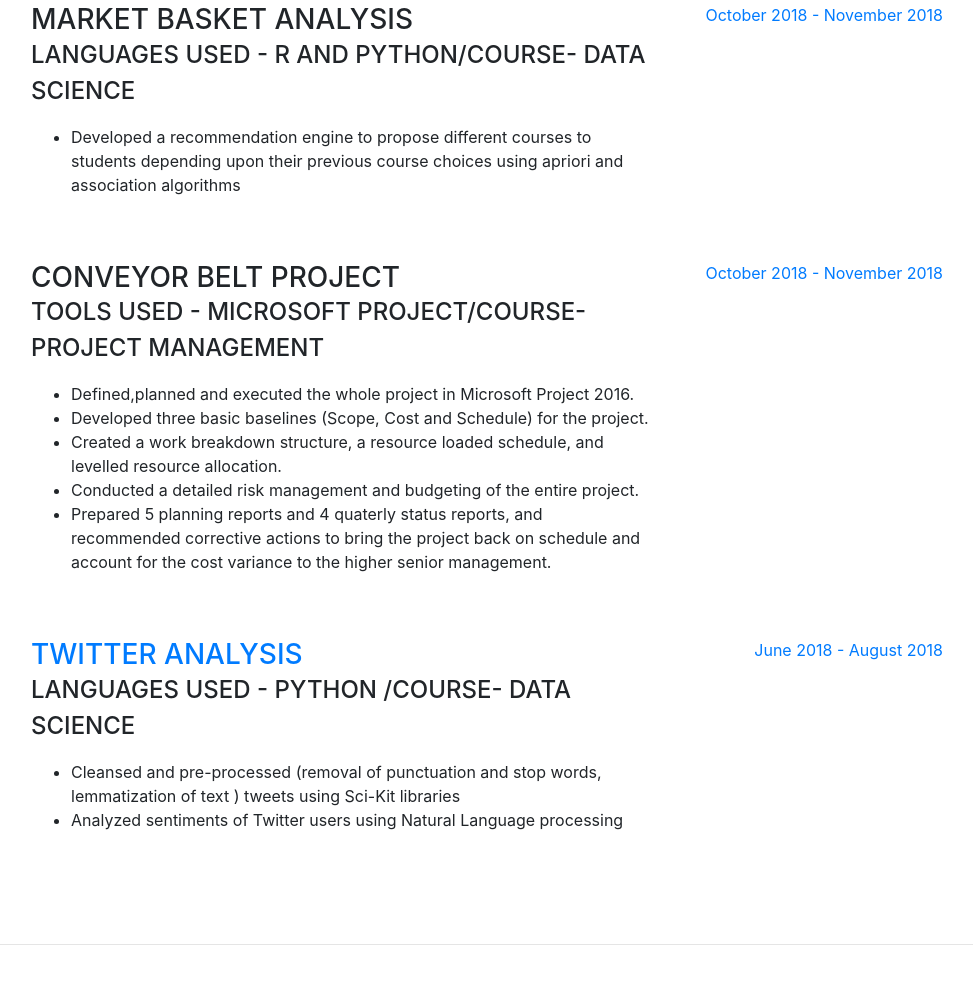
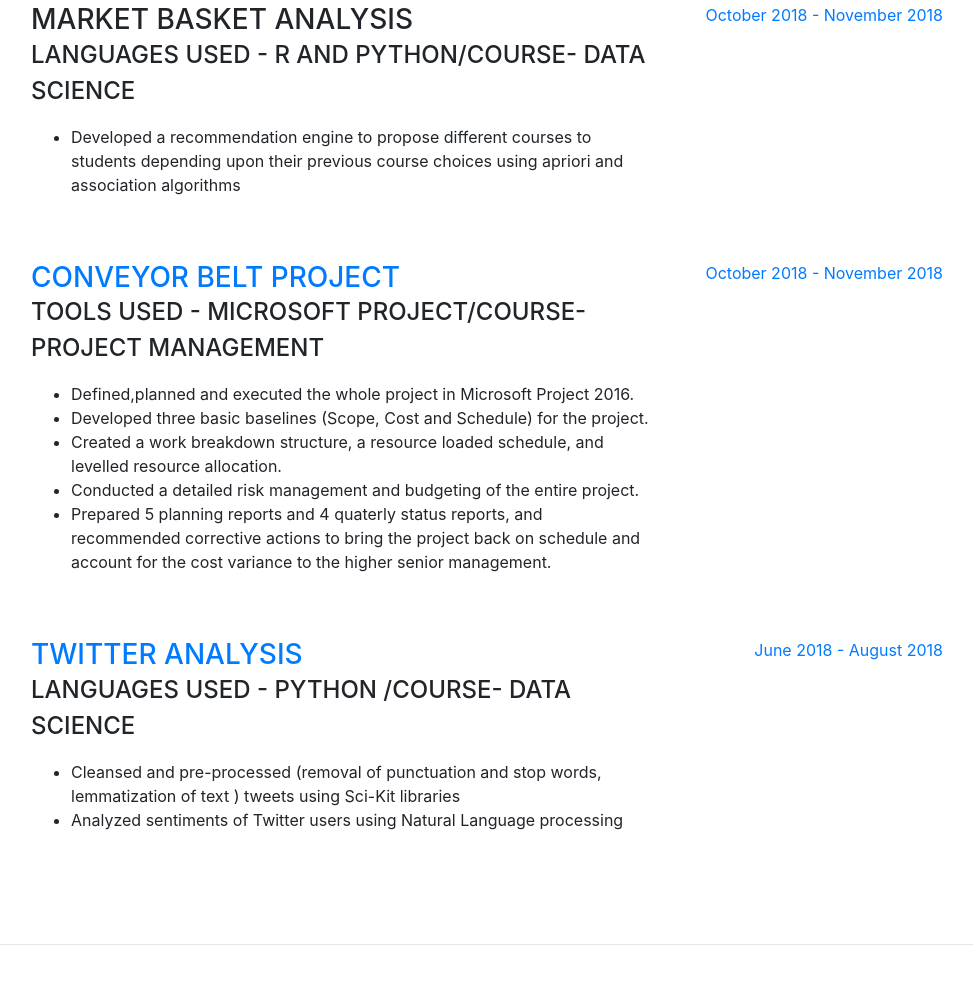
Before and after one commit to megh4/megh4.github.io, a website with bundled scripts: page index.html in a window 1280 px wide. Shown: the part 4493-5477 px from the top of the page, without its empty margins (289-1262 px from the left). Built offline with nearby package versions, Linux system fonts and the light colour scheme; a web font is replaced by a local one.

Commit message:
Update index.html

```diff
--- a/index.html
+++ b/index.html
@@ -327,7 +327,7 @@
 
         <div class="resume-item d-flex flex-column flex-md-row mb-5">
           <div class="resume-content mr-auto">
-            <h3 class="mb-0">Conveyor Belt Project</h3>
+            <h3 class="mb-0"><a href= "https://github.com/megh4/Random" target="_blank">Conveyor Belt Project</a></h3>
             <div class="subheading mb-3">Tools used - Microsoft Project/course- Project Management</div>
             <p>
               <ul>
```
